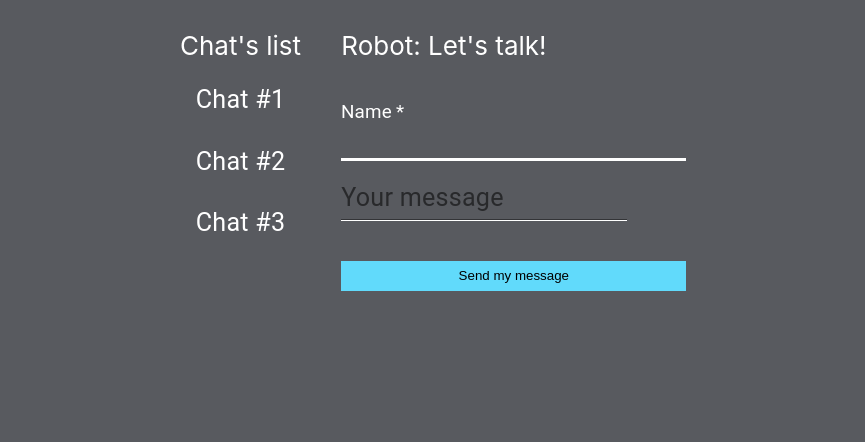
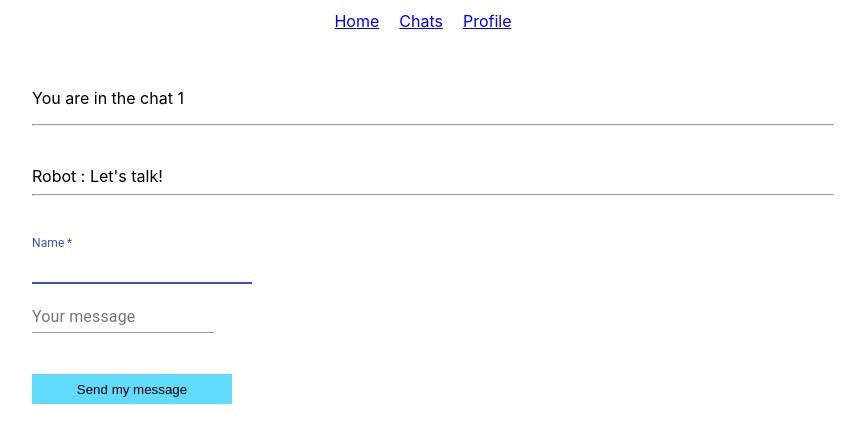
Before and after one commit to PankratovaE/react-project, a React (Create React App) app in the folder react-project/: page /chats/1 in a window 1280 px wide. Shown: the top 442 px of the page, without its empty margins (207-1072 px from the left). Built offline with nearby package versions, Linux system fonts and the light colour scheme.

Commit message:
React-router-dom, lesson-4

```diff
--- a/react-project/package.json
+++ b/react-project/package.json
@@ -9,6 +9,7 @@
     "@testing-library/user-event": "^12.1.10",
     "react": "^17.0.2",
     "react-dom": "^17.0.2",
+    "react-router-dom": "^5.2.0",
     "react-scripts": "4.0.3",
     "web-vitals": "^1.0.1"
   },
--- a/react-project/src/App.css
+++ b/react-project/src/App.css
@@ -1,5 +1,14 @@
 .App {
   text-align: center;
+}
+
+.App-home {
+  height: 100vh;
+  background-color: #585a5f;
+  text-align: center;
+  color: white;
+  padding-top: 30px;
+  font-size: 24px;
 }
 
 .App-logo {
@@ -43,8 +52,17 @@
 
 }
 .chat-form {
-  margin-left: 40px;
+  /* margin-left: 40px; */
+  display: flex;
+  flex-direction: column;
+  align-items: center;
 }
+
+.chat-form_hr {
+  width: 100vh;
+  margin-bottom: 40px;
+}
+
 .chat-message {
   text-align: left;
   margin-bottom: 40px;
@@ -79,7 +97,7 @@
   outline: 2px solid #61dafb;
 } */
 .form__button {
-  width: 100%;
+  width: 200px;
   height: 30px;
   padding: 5px;
   border: none;
@@ -89,3 +107,11 @@
 .form__button:active {
   background-color: #1094b4;
 }
+.header-div {
+  border: 1px solid white;
+  padding: 10px;
+  margin-bottom: 30px;
+}
+.header-div a {
+  margin-right: 20px;
+}
--- a/react-project/src/App.js
+++ b/react-project/src/App.js
@@ -1,8 +1,8 @@
 import './App.css';
 import { ThemeProvider, createTheme } from "@material-ui/core/styles";
 
-import GenerateList from './GenerateList.js';
-import MessageForm from './MessageForm.js';
+// import GenerateList from './GenerateList.js';
+// import MessageForm from './MessageForm.js';
 
 
 const App = () => {
@@ -20,15 +20,8 @@ const App = () => {
 
   return (
     <ThemeProvider theme={ theme }>
-      <div className="App">
-        <header className="App-header">
-          <div className="chat-page">
-            <div className="chat-list">Chat's list
-              <GenerateList />
-            </div>
-            <MessageForm />
-          </div>
-        </header>
+      <div className="App-home">
+        Welcome to our chat!
       </div>
     </ThemeProvider>
   );
--- /dev/null
+++ b/react-project/src/Chats/Chats.js
@@ -0,0 +1,30 @@
+import '../App.css';
+import { useState, useEffect } from 'react';
+import { List, ListItem } from '@material-ui/core';
+import { Link } from 'react-router-dom';
+
+
+
+const Chats = () => {
+
+    const [ chatList, setChatList ] = useState([]);
+
+    useEffect(() => {
+      setChatList([
+          {name: 'Chat #1', id: 'ch01'},
+          {name: 'Chat #2', id: 'ch02'},
+          {name: 'Chat #3', id: 'ch03'},
+          {name: 'Chat #4', id: 'ch04'}
+        ]);
+    }, []);
+
+    return (
+        <List>{chatList.map((chat) =>
+            <ListItem key={chat.id} >
+                <Link to={`/chats/${chat.id}`}>{ chat.name }</Link>
+            </ListItem>) }
+        </List>
+    )
+};
+
+export default Chats;
--- /dev/null
+++ b/react-project/src/Chats/SelectedChat.js
@@ -0,0 +1,60 @@
+import React from 'react';
+import MessageForm from '../MessageForm';
+import Message from '../Message';
+import '../App.css';
+import { useState, useEffect, useRef } from 'react';
+import { useParams } from 'react-router-dom';
+
+
+const SelectedChat = (props) => {
+  const timer = useRef(null);
+  const [ messageList, setMessageList ] = useState([]);
+
+  const params = useParams();
+
+  useEffect(() => {
+    setMessageList ([{author: 'Robot', text: "Let's talk!"}]);
+   }, []);
+
+  useEffect(() => {
+
+    if (messageList.length && messageList[messageList.length-1].author !== 'Robot') {
+        timer.current = setTimeout(() => {
+        setMessageList ([...messageList, { author: 'Robot', text: 'Good message!'}]);
+      }, 1500);
+
+    }
+  }, [ messageList ]);
+
+  useEffect(() => {
+    return () => {
+      clearTimeout(timer.current);
+    }
+  }, []);
+
+  const handleSubmit = (newMessage, newAuthor) => {
+    setMessageList((currentMessageList) => [
+      ...currentMessageList, {author: newAuthor, text: newMessage}
+    ])
+
+  }
+
+  return (
+    <div className="chat-form">
+      <div className="chat-message">
+        <p>You are in the chat { params.chatId }</p>
+        <hr className="chat-form_hr"/>
+        { messageList.map((mes, index) =>
+      <Message
+        key={index}
+        text={mes.text}
+        author={mes.author}/>
+        )}
+        <hr className="chat-form_hr"/>
+      <MessageForm onSubmit={handleSubmit}/>
+      </div>
+    </div>
+  )
+}
+
+export default SelectedChat;
--- /dev/null
+++ b/react-project/src/Message.js
@@ -0,0 +1,13 @@
+import React from 'react';
+
+function Message(props) {
+  const { name, render = () => {}} = props;
+  return (
+    <div id={name}>
+      {props.author} : {props.text}
+    </div>
+  )
+
+}
+
+export default Message;
--- a/react-project/src/MessageForm.js
+++ b/react-project/src/MessageForm.js
@@ -9,43 +9,24 @@ const styles = {
     background: "",
   },
   input: {
-    color: "white",
+    color: "black",
     borderBottom: '1px solid white'
   },
 };
 
 const MessageForm = (props) => {
-  const timer = useRef(null);
-  const [ messageList, setMessageList ] = useState([]);
+  const { onSubmit } = props;
+
+
   const [ value, setValue ] = useState('');
   const [ valueText, setValueText] = useState('');
   const inputRef = useRef(null);
   const { classes } = props;
 
   useEffect(() => {
-    setMessageList ([{author: 'Robot', text: "Let's talk!"}]);
-
+        inputRef.current?.focus();
    }, []);
 
-  useEffect(() => {
-
-    if (messageList.length && messageList[messageList.length-1].author !== 'Robot') {
-        timer.current = setTimeout(() => {
-        setMessageList ([...messageList, { author: 'Robot', text: 'Good message!'}]);
-        inputRef.current?.focus();
-        setValue('');
-        setValueText('');
-
-      }, 1500);
-
-    }
-  }, [ messageList ]);
-
-  useEffect(() => {
-    return () => {
-      clearTimeout(timer.current);
-    }
-  }, []);
 
 
   const handleValue = (event) => {
@@ -58,15 +39,16 @@ const MessageForm = (props) => {
 
   const handleSubmit = (event) => {
     event.preventDefault()
-    setMessageList ([...messageList, {author: value, text: valueText } ])
+
+    if (onSubmit) {
+      onSubmit(valueText, value)
+      setValue('')
+      setValueText('')
+    }
   }
 
   return (
-    <div className="chat-form">
-      <div className="chat-message">
-        { messageList.map((mes, index) => <div key={ index }>{ mes.author }:  { mes.text } </div>) }
-      </div>
-      <form className="form">
+      <form className="form" onSubmit={ handleSubmit }>
         <TextField
         autoFocus
         required
@@ -90,10 +72,8 @@ const MessageForm = (props) => {
         <button
         className="form__button"
         type="submit"
-        onClick={ handleSubmit }
         >Send my message</button>
       </form>
-    </div>
   )
 
 }
--- /dev/null
+++ b/react-project/src/Profile/Profile.js
@@ -0,0 +1,11 @@
+import React from 'react';
+
+const Profile = () => {
+    return (
+        <div className="App-home">
+            Profile page
+        </div>
+    )
+}
+
+export default Profile;
--- /dev/null
+++ b/react-project/src/Router/router.js
@@ -0,0 +1,30 @@
+import React from 'react';
+import { Switch, Route } from 'react-router';
+import { Link } from 'react-router-dom';
+import '../App.css';
+import App from '../App.js';
+import Chats from '../Chats/Chats';
+import SelectedChat from '../Chats/SelectedChat';
+import Profile from '../Profile/Profile.js';
+
+export default function Router() {
+    return (
+        <div>
+            <div className="App header-div">
+                <Link to="/">Home</Link>
+                <Link to="/chats">Chats</Link>
+                <Link to="/profile">Profile</Link>
+            </div>
+
+            <Switch>
+                <Route path="/" exact component={App} />
+                <Route exact path="/chats" render={()=> <Chats />} />
+                <Route path="/chats/:chatId" render={()=> <SelectedChat />} />
+                <Route path="/profile" render={()=> <Profile />} />
+                <Route>
+                    <p>404: not found</p>
+                </Route>
+            </Switch>
+        </div>
+    )
+}
--- a/react-project/src/index.js
+++ b/react-project/src/index.js
@@ -1,12 +1,15 @@
 import React from 'react';
 import ReactDOM from 'react-dom';
+import { BrowserRouter } from 'react-router-dom';
 import './index.css';
-import App from './App';
 import reportWebVitals from './reportWebVitals';
+import Router from './Router/router';
 
 ReactDOM.render(
   <React.StrictMode>
-    <App />
+    <BrowserRouter>
+      <Router />
+    </BrowserRouter>
   </React.StrictMode>,
   document.getElementById('root')
 );
```
Also changed, not shown: 2 other files (tests, documents, lock files or other folders).
